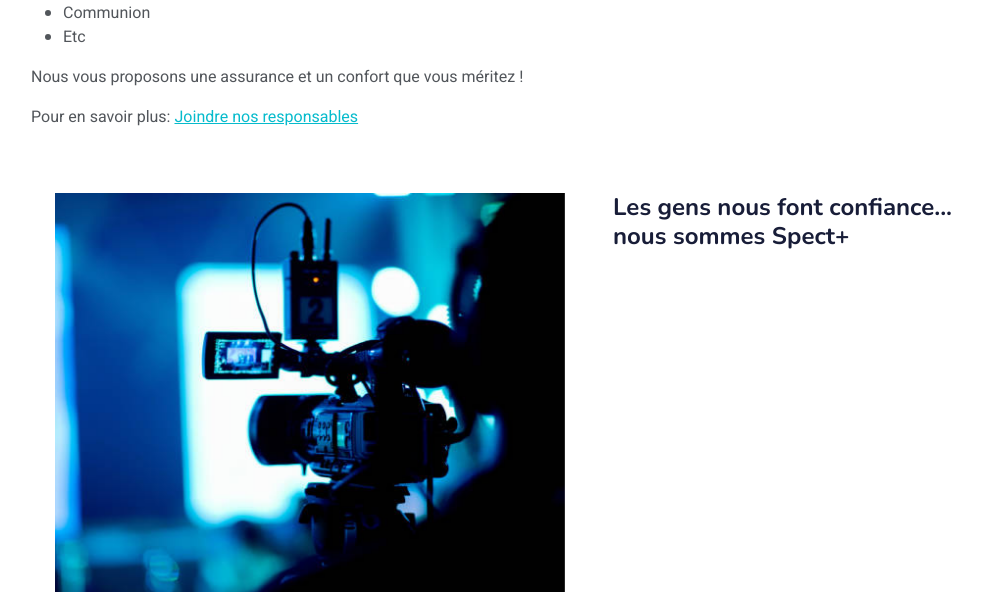
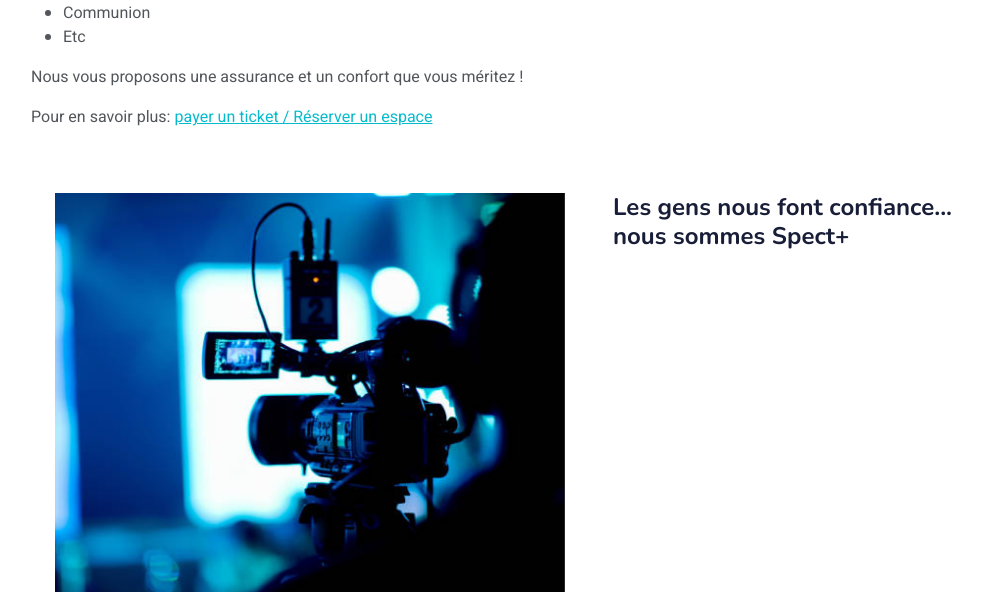
Before and after one commit to jmomodosseh/soutenance, a PHP site: page /soutenance/app/client/pages/espace_pro.php in a window 1280 px wide. Shown: the part 760-1352 px from the top of the page, without its empty margins (51-1033 px from the left). Run offline with PHP 8.4, Linux system fonts and the light colour scheme; some libraries are stand-ins or nearby versions.

Commit message:
new validation

```diff
--- a/app/client/pages/espace_pro.php
+++ b/app/client/pages/espace_pro.php
@@ -105,8 +105,8 @@
             <li>Communion</li>
             <li>Etc</li></ul><p>Nous vous proposons une assurance et un confort que vous méritez !</p>
             <p>Pour en savoir plus: <a style="text-decoration: underline;" rel="noreferrer noopener"
-            href="https://www.canalolympia.com/wp-content/uploads/2021/07/responsables-de-salles.pdf"
-             target="_blank">Joindre nos responsables</a></p><div class="msacwl-carousel-wrap msacwl
+            href="acceuil"
+             target="_blank">payer un ticket / Réserver un espace</a></p><div class="msacwl-carousel-wrap msacwl
              -row-clearfix"><div id="msacwl-carousel-1" class="msacwl-carousel msacwl-slider-popup"><div class="msacwl-gallery-carousel slick-initialized
              slick-slider slick-dotted" role="toolbar"></div></div></div>
     <!-- fin de texte -->
```
